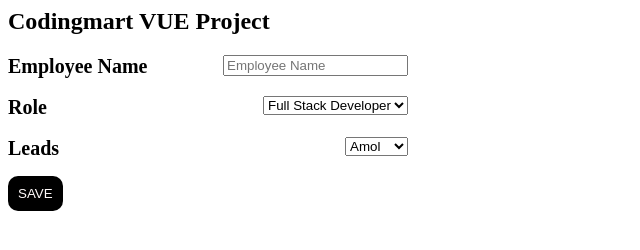
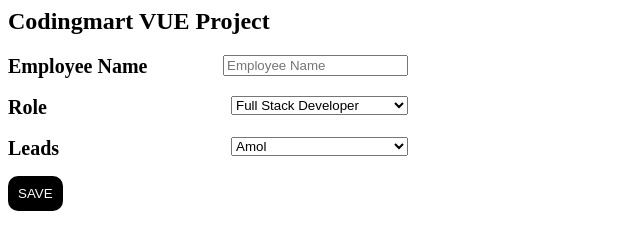
Before and after one commit to Sethupathy27/vue-project, a plain HTML site: page index.html in a window 1280 px wide. Shown: the whole page, without its empty margins (0-640 px from the left). Drawn offline with nearby package versions, Linux system fonts and the light colour scheme.

Commit message:
fixed lenght

```diff
--- a/index.html
+++ b/index.html
@@ -16,7 +16,11 @@
     <br />
     <div style="max-width: 400px;">
       <label style="font-weight: bold; font-size: 20px;" for="role">Role</label>
-      <select style="float: right;" id="role" placeholder="name">
+      <select
+        style="float: right; min-width: 177px;"
+        id="role"
+        placeholder="name"
+      >
         <option value="Full Stack Developer">Full Stack Developer</option>
         <option value="Data scientist">Data scientist</option>
         <option value="Data Analyst">Data Analyst</option>
@@ -28,7 +32,11 @@
       <label style="font-weight: bold; font-size: 20px;" for="lead"
         >Leads</label
       >
-      <select style="float: right;" id="lead" placeholder="name">
+      <select
+        style="float: right; min-width: 177px;"
+        id="lead"
+        placeholder="name"
+      >
         <option value="Amol">Amol</option>
         <option value="Alex">Alex</option>
         <option value="Scot">Scot</option>
```
